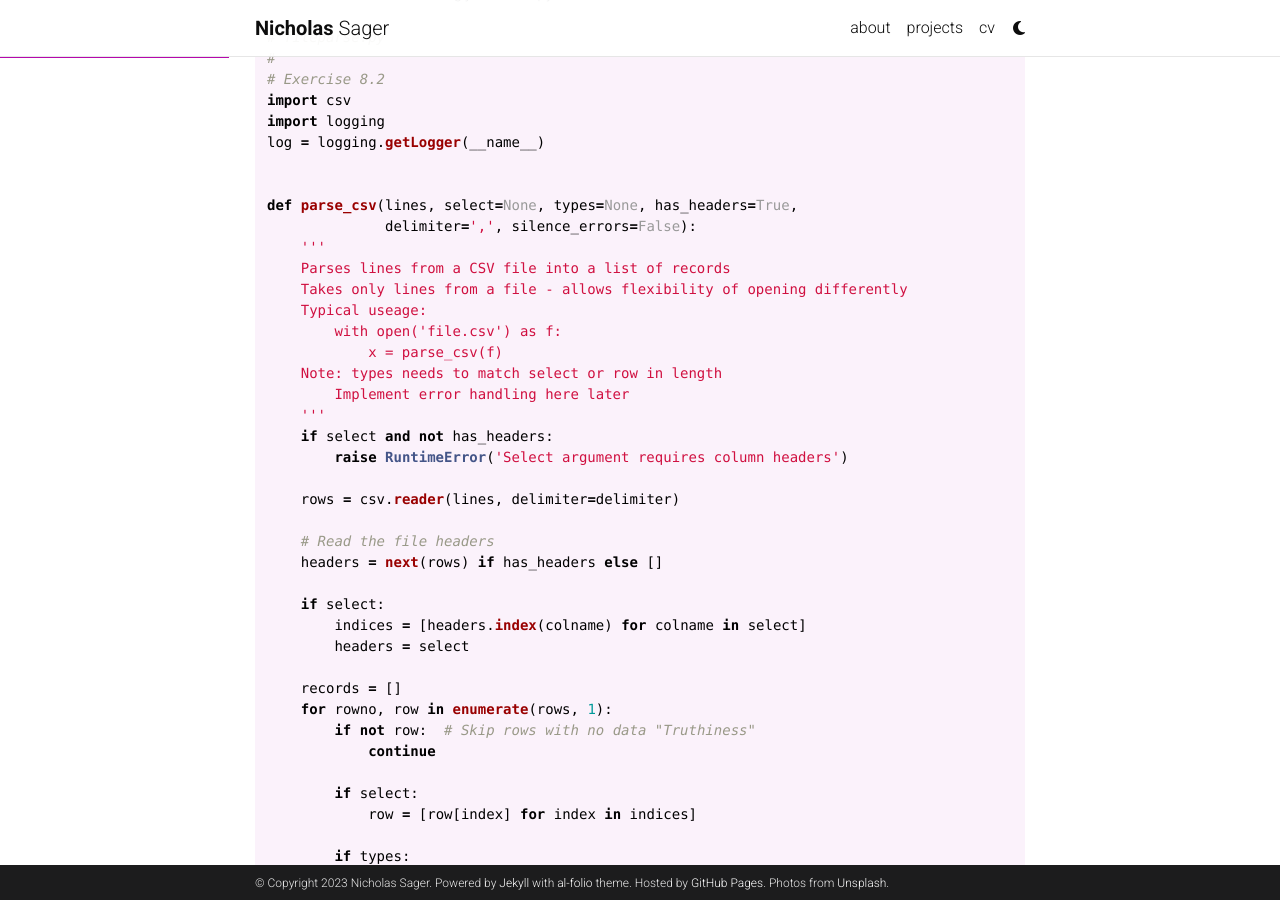
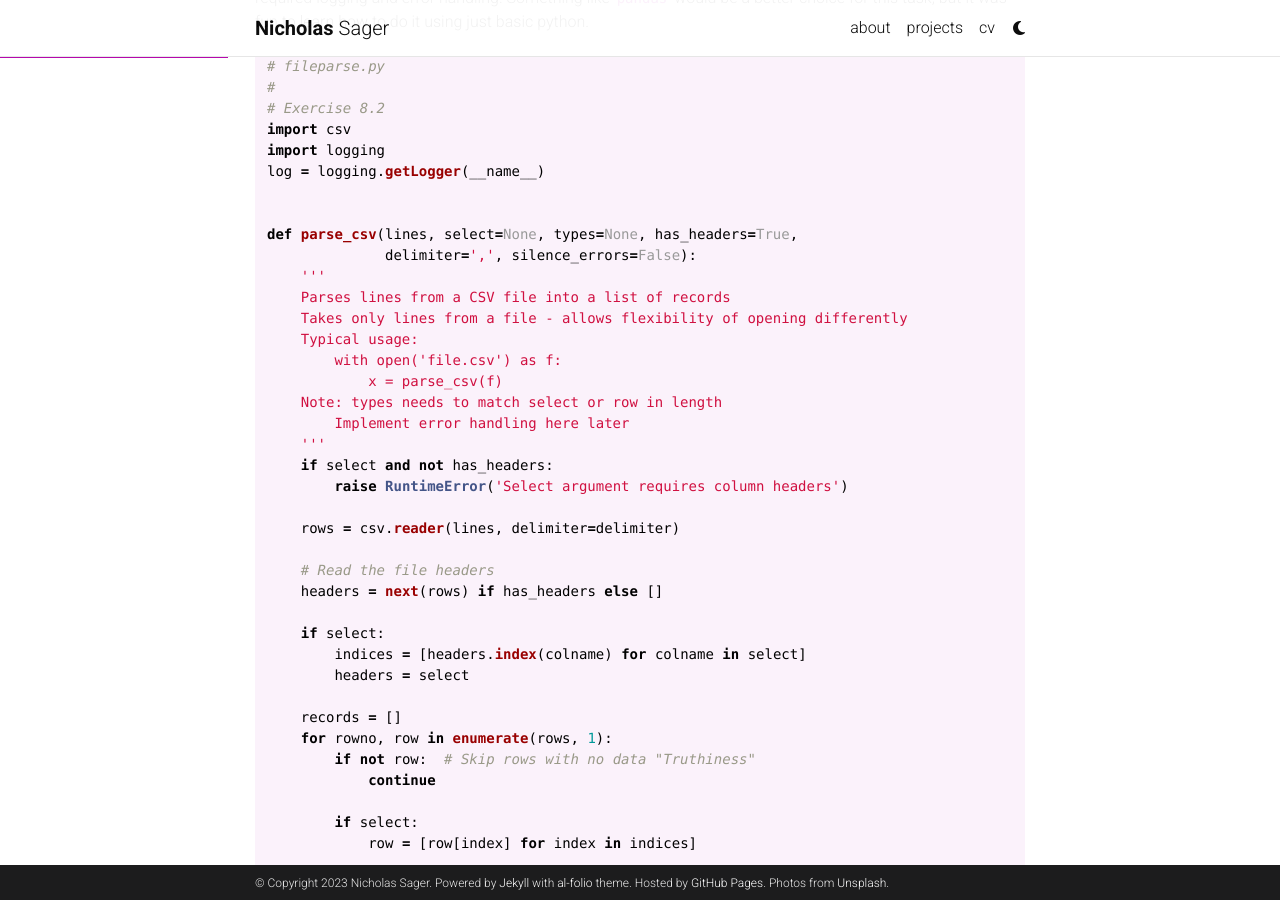
Before and after one commit to NickSager/NickSager.github.io, a Jekyll site: the page built from _projects/practical-python.md, in a window 1280 px wide and 900 px high, scrolled down 951 px. Built offline with Jekyll 4.4.1, drawn with Linux system fonts in a browser that asks for light colours; full-size pictures stand in for the smaller copies a plugin makes; comment, search, counter and statistics services are not loaded; a style sheet for code colours, icons or effects is not loaded; some of the changed text lies outside the part shown.

Commit message:
project minor changes

```diff
--- a/_projects/practical-python.md
+++ b/_projects/practical-python.md
@@ -55,7 +55,7 @@
     '''
     Parses lines from a CSV file into a list of records
     Takes only lines from a file - allows flexibility of opening differently
-    Typical useage:
+    Typical usage:
         with open('file.csv') as f:
             x = parse_csv(f)
     Note: types needs to match select or row in length
```
Also changed, not shown: other parts of _projects/practical-python.md (+1 -1 lines).
